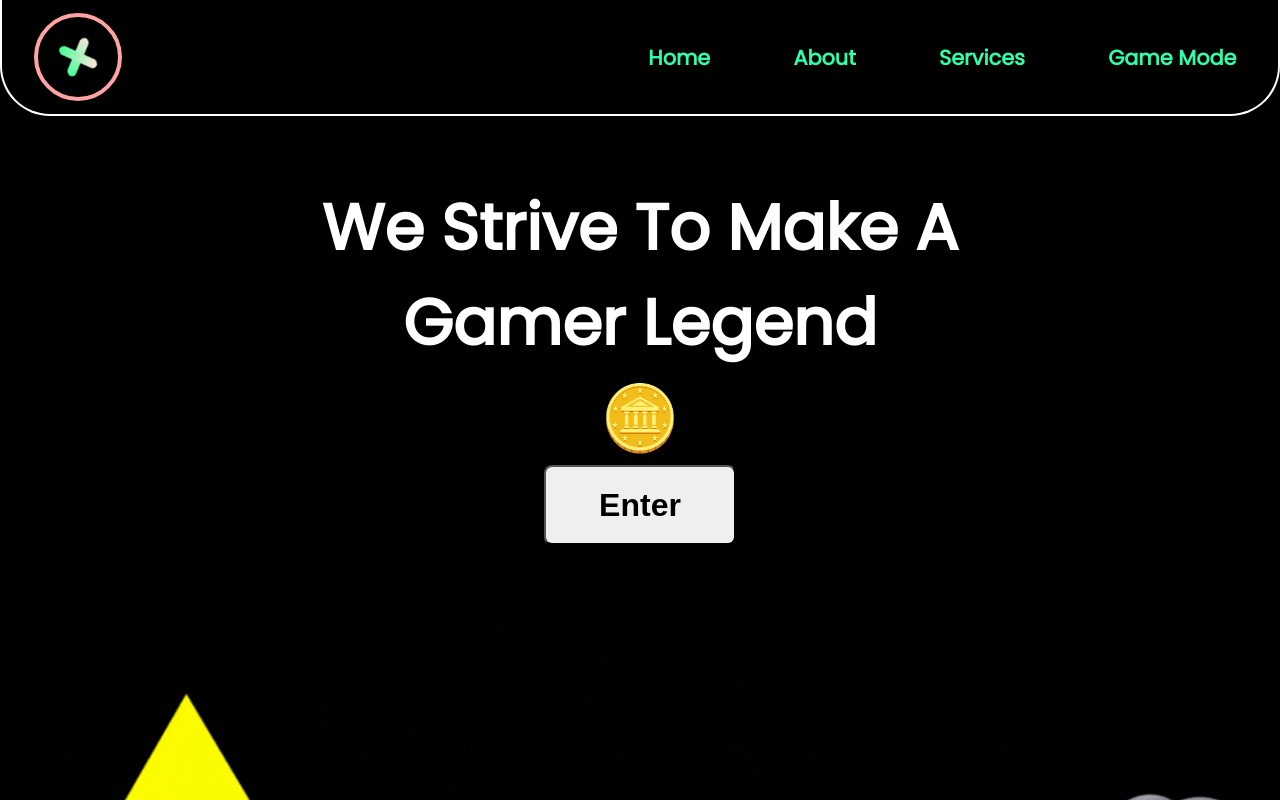
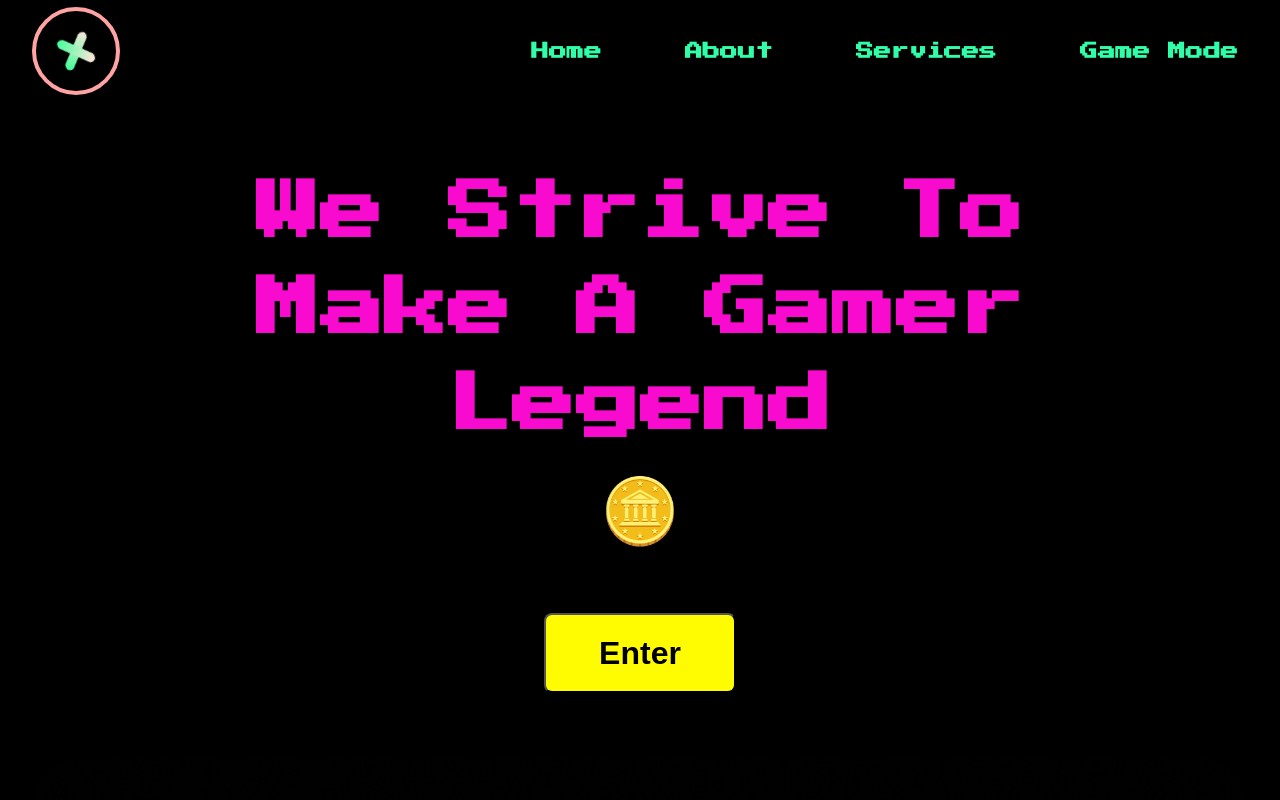
Before and after one commit to iamayushy/xcompany, a React (Vite) app: page / in a window 1280 px wide. Shown: the top 800 px of the page. Built offline with nearby package versions, Linux system fonts and the light colour scheme.

Commit message:
design fixed

```diff
--- a/src/Components/Hero.jsx
+++ b/src/Components/Hero.jsx
@@ -6,7 +6,6 @@ const Hero = () => {
                 <button className="game-btn">Enter</button>
 
             </section>
-            {/* checking the flow of ci/cd and auto merge */}
 
         </div>
     )
--- a/src/index.css
+++ b/src/index.css
@@ -1,4 +1,5 @@
 @import url('https://fonts.googleapis.com/css2?family=Poppins&display=swap');
+@import url('https://fonts.googleapis.com/css2?family=Press+Start+2P&display=swap');
 *{
     margin: 0;
     padding: 0;
@@ -6,7 +7,7 @@
 }
 body{
     background-color: #000000;
-    font-family: 'Poppins', sans-serif;
+    font-family: 'Press Start 2P', cursive;
     overflow-x: hidden;
 }
 
@@ -25,7 +26,6 @@ body{
     display: flex;
     align-items: center;
     justify-content: space-between;
-    border: 2px solid white;
     border-top: none;
     border-bottom-left-radius: 50px;
     border-bottom-right-radius: 50px ;
@@ -42,12 +42,10 @@ body{
 .n-link > a:hover{
     color: black;
 }
-.round-link{
-    border-bottom-right-radius: 50px;
-}
+
 .n-link > a{
     text-decoration: none;
-    font-size: 1.3rem;
+    font-size: 1.1rem;
     font-weight: 600;
     color: rgb(46, 255, 168);
     display: block;
@@ -75,17 +73,23 @@ body{
     transform: skew(-16deg) infinite;
     font-size: 2rem;
     color: black;
+    background-color: rgb(255, 251, 0);
     font-weight: 600;
+    margin-top: 4rem;
 }
 .description{
     z-index: -1;
     color: white;
     text-align: center;
-    width: 50%;
+    width: 67%;
+    line-height: 1.5;
     margin: 4rem auto;
 }
 .description h1{
     font-size: 4rem;
+    font-family: 'Press Start 2P', cursive;
+    animation: god 3s infinite;
+
 
 }
 .flame{
@@ -127,3 +131,15 @@ body{
         transform: rotateY(360deg);
     }
 }
+
+@keyframes god{
+    0%{
+        color: rgb(255, 247, 0);
+    }
+    55%{
+        color: rgb(21, 255, 115);
+    }
+    100%{
+        color: rgb(255, 3, 209);
+    }
+}
```
Also changed, not shown: src/assets/bitcoin.png (added).
